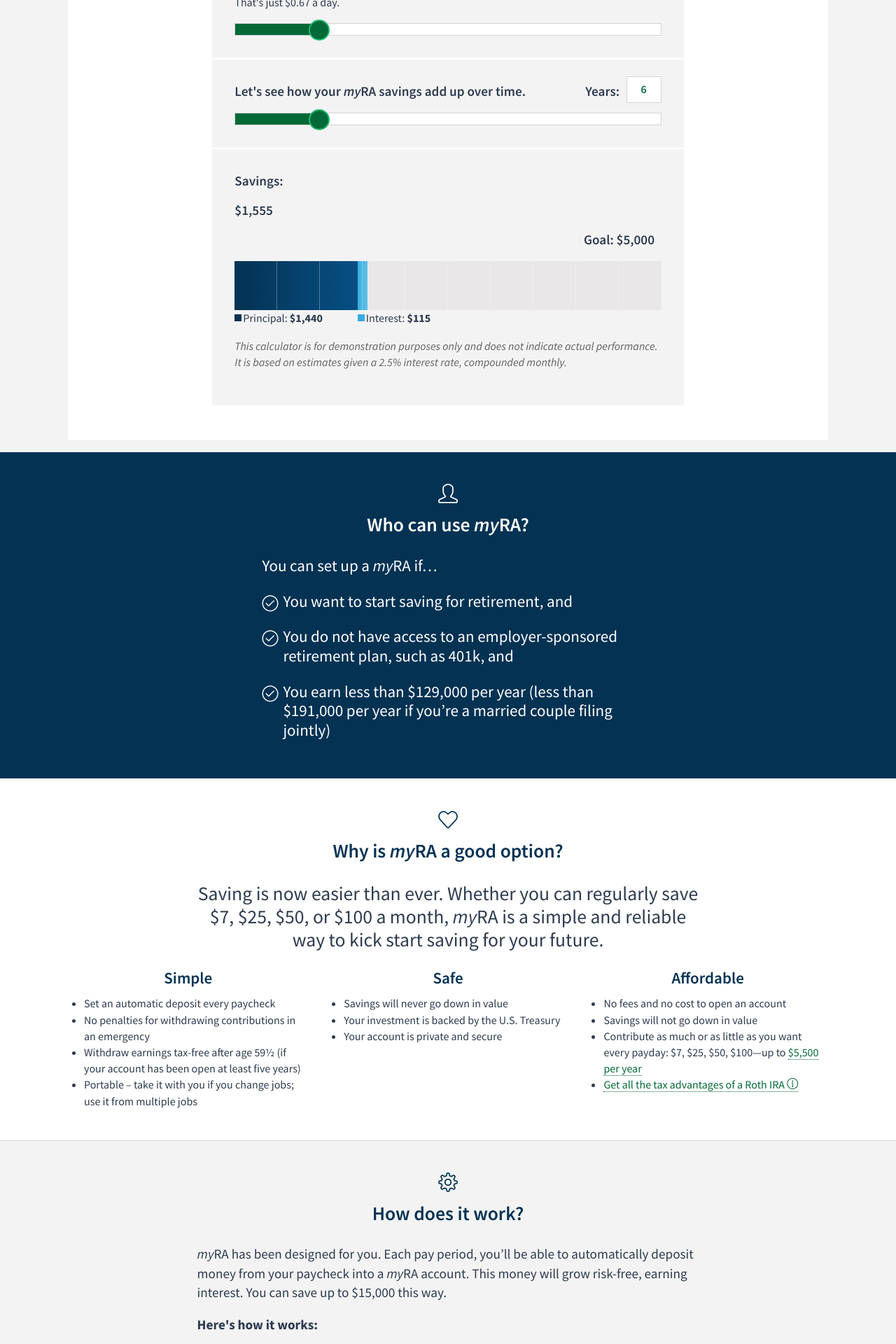
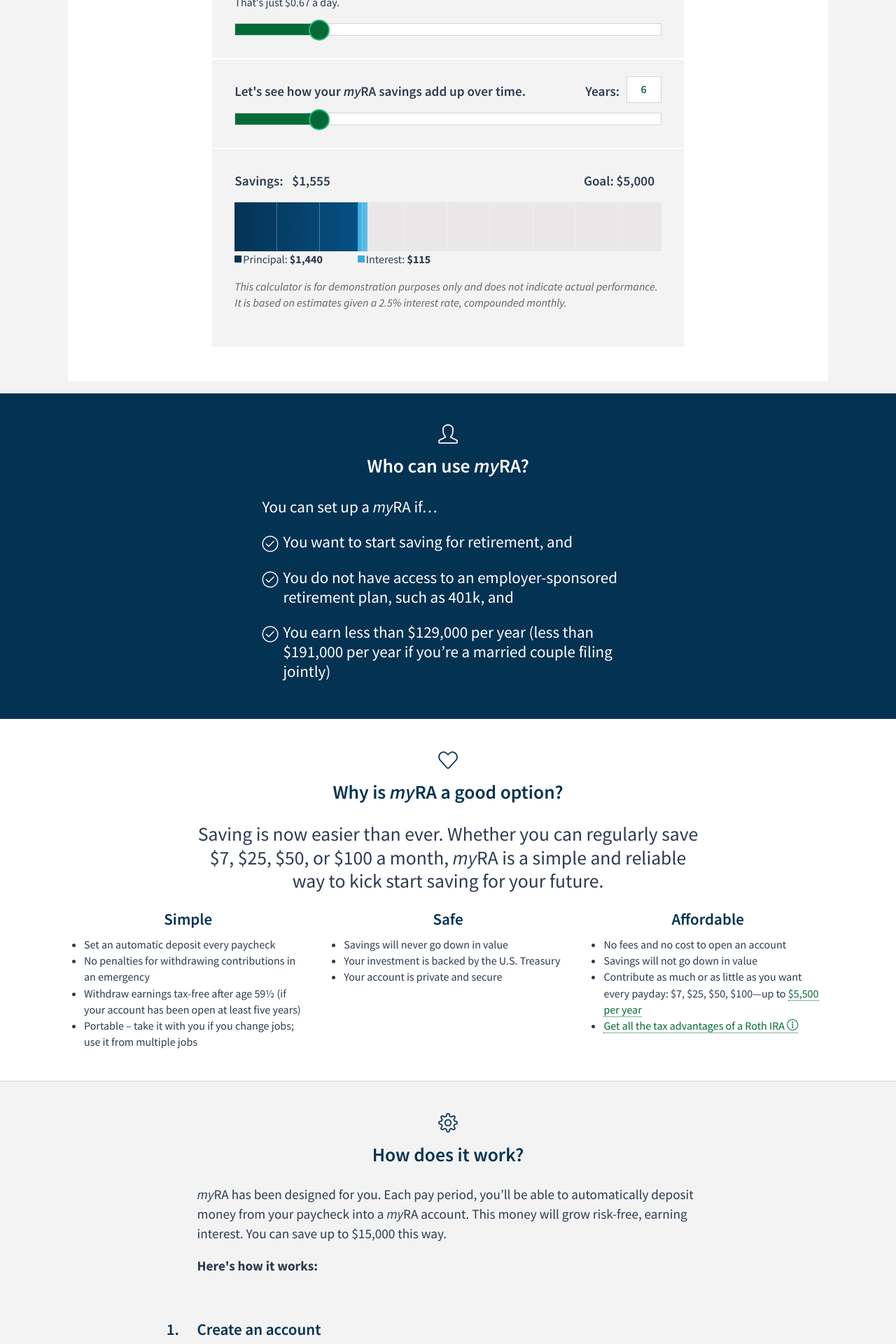
Before and after one commit to 18F/myra, a Jekyll site: the page built from individuals/index.html, in a window 1280 px wide. Shown: the part 1963-3883 px from the top of the page at 70% size. Built offline with Jekyll 4.4.1, drawn with Linux system fonts in a browser that asks for light colours.

Commit message:
Overflow hidden on container

```diff
--- a/_includes/calculator-v4.html
+++ b/_includes/calculator-v4.html
@@ -57,7 +57,7 @@
       <div class="calculator-row results">
         <h4 class="calculator-label-heading">Savings:</h4>
         <span class="total-saved">$15,000</span>
-        <span class="calculator-label">Goal: <span class="savings-goal"></span></span>
+        <span class="calculator-label" tabindex="0">Goal: <span class="savings-goal"></span></span>
         <div class="meter">
           <div class="tic-marks">
             <span class="tic"></span>
--- a/_includes/head.html
+++ b/_includes/head.html
@@ -39,9 +39,9 @@
     <link href='https://fonts.googleapis.com/css?family=Source+Sans+Pro:300,400,600,700,400italic,600italic,700italic' rel='stylesheet' type='text/css'>
     <link rel="stylesheet" href="{{ site.baseurl }}/static/css/simple-line-icons.css" type='text/css'>
 
-    <!-- IE 9 and lower
+    <!-- IE 10 and lower
     ================================================== -->
-    <!--[if lt IE 10]>
+    <!--[if lt IE 11]>
     <link rel="stylesheet" href="{{ "/static/css/ie-icons.css" | prepend: site.baseurl }}">
     <![endif]-->
 
--- a/static/_sass/_custom.scss
+++ b/static/_sass/_custom.scss
@@ -219,6 +219,7 @@
 
   .container {
     height: auto;
+    overflow: hidden;
 
     @include media($large-up) {
       height: 600px;
@@ -927,6 +928,7 @@
 
 .total-saved {
   @extend .h4;
+  display: inline-block;
 }
 
 @include media($large-up) {
```
